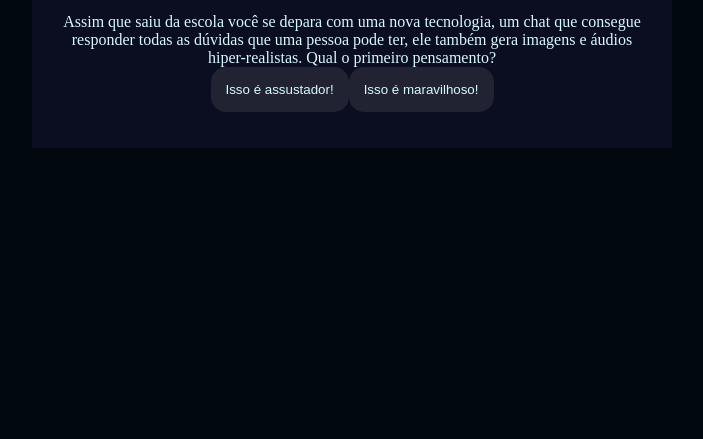
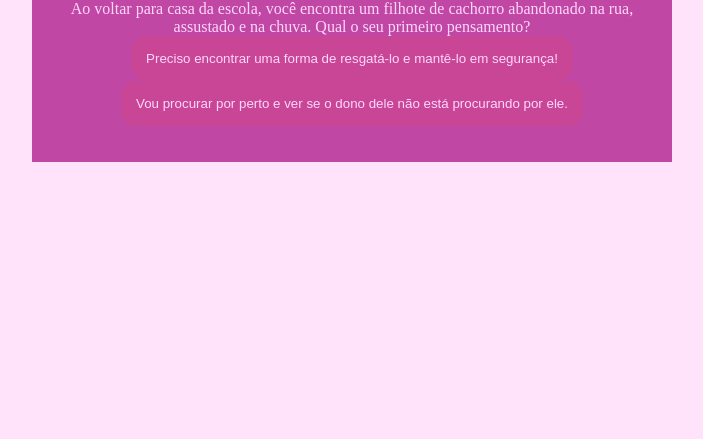
Before and after one commit to BrunnaPinheiroo/missao_IA_3D, a plain HTML site: page index.html in a window 1280 px wide. Shown: the part 377-816 px from the top of the page, without its empty margins (288-991 px from the left). Drawn offline with Linux system fonts and the light colour scheme.

Commit message:
aula10.09

```diff
--- a/index.html
+++ b/index.html
@@ -4,11 +4,11 @@
     <meta charset="UTF-8">
     <meta name="viewport" content="width=device-width, initial-scale=1.0">
     <link rel="stylesheet" href="style.css">
-    <title>Você decide o futuro da IA</title>
+    <title>Ajuda animal</title>
 </head>
 <body>
     <div class="caixa-principal">
-        <h1>Você decide o futuro da IA</h1>
+        <h1>Ajuda animal</h1>
         <div class="caixa-perguntas"></div>
         <div class="caixa-alternativas"></div>
         <div class="caixa-resultado">
--- a/script.js
+++ b/script.js
@@ -6,73 +6,68 @@ const textoResultado = document.querySelector(".texto-resultado");
 
 const perguntas = [
     {
-        enunciado: "Assim que saiu da escola você se depara com uma nova tecnologia, um chat que consegue responder todas as dúvidas que uma pessoa pode ter, ele também gera imagens e áudios hiper-realistas. Qual o primeiro pensamento?",
+        enunciado: "Ao voltar para casa da escola, você encontra um filhote de cachorro abandonado na rua, assustado e na chuva. Qual o seu primeiro pensamento?",
         alternativas: [
             {
-                texto: "Isso é assustador!",
-                afirmacao: "afirmacao"
+                texto: "Preciso encontrar uma forma de resgatá-lo e mantê-lo em segurança!",
+                afirmacao: "Você demonstrou empatia imediata ao notar um animal em situação de vulnerabilidade."
             },
             {
-                texto: "Isso é maravilhoso!",
-                afirmacao: "afirmacao"
-            }
-
-        ]
-    },
-    {
-        enunciado: "Com a descoberta desta tecnologia, chamada Inteligência Artificial (IA), uma professora de tecnologia da escola decidiu fazer uma sequência de aulas sobre elaIA. No fim de uma aula ela pede que você escreva um trabalho sobre o uso de tecnologia em sala de aula. Qual atitude você toma?",
-        alternativas: [
-            {
-                texto:"Utilizar uma ferramenta de busca na internet que utiliza IA para que ela ajude a encontrar informações relevantes para o trabalho e explique numa linguagem que facilite o entendimento",
-                afirmacao:"afirmacao"
-            },
-            {
-                texto: "Escrever o trabalho com base nas conversas que teve com colegas, algumas pesquisas na internet e conhecimentos próprios sobre o tema.",
-                afirmacao:"afirmacao"
+                texto: "Vou procurar por perto e ver se o dono dele não está procurando por ele.",
+                afirmacao: "Você age com cautela para garantir que o animal não esteja apenas perdido da sua família."
             }
         ]
     },
     {
-        enunciado: "Após a elaboração do trabalho, a professora realizou um debate entre a turma para entender como foi realizada a pesquisa e escrita. Nessa conversa também foi levantado um ponto muito importante: como a IA impacta o trabalho do futuro. Nesse debate, como você se posiciona?",
+        enunciado: "Sua escola decide criar um projeto comunitário sobre causa animal. O professor pede para a turma escolher a primeira ação. Qual opção você apoia?",
         alternativas: [
             {
-                texto:"Me preocupo com as pessoas que perderão seus empregos para máquinas e defendem a importância de proteger os trabalhadores.",
-                afirmacao:"afirmacao"
+                texto: "Organizar uma campanha de arrecadação de ração e medicamentos para ONGs locais.",
+                afirmacao: "Apoiou ações diretas de suprimento para abrigos que cuidam de muitos animais diariamente."
             },
             {
-                texto:"Defende a ideia de que a IA pode criar novas oportunidades de emprego e melhorar habilidades humanas.",
-                afirmacao:"afirmacao"
+                texto: "Criar uma feira de conscientização sobre adoção responsável e castração.",
+                afirmacao: "Apostou na educação da comunidade como principal meio de combater o abandono."
             }
-
         ]
     },
     {
-        enunciado: "Ao final da discussão, você precisou criar uma imagem no computador que representasse o que pensa sobre IA. E agora?",
+        enunciado: "Durante o projeto, surge um debate na sala sobre a melhor maneira de combater o abandono de animais nas ruas. Qual o seu posicionamento?",
         alternativas: [
             {
-                texto:"Criar uma imagem utilizando uma plataforma de design como o Paint.",
-                afirmacao:"afirmacao"
+                texto: "Defender políticas públicas severas de punição a maus-tratos e incentivo à castração gratuita.",
+                afirmacao: "Defendeu leis mais rígidas e controle populacional para evitar a superpopulação de animais."
             },
             {
-                texto:"Criar uma imagem utilizando um gerador de imagem de IA.",
-                afirmacao:"afirmacao"
+                texto: "Incentivar programas voluntários de apoio a lares temporários e feiras de adoção.",
+                afirmacao: "Acredita na força do voluntariado e do acolhimento temporário como solução comunitária."
             }
-
         ]
     },
     {
-        enunciado: " Você tem um trabalho em grupo de biologia para entregar na semana seguinte, o andamento do trabalho está um pouco atrasado e uma pessoa do seu grupo decidiu fazer com ajuda de uma IA. O problema é que o trabalho está totalmente igual ao do chat. O que você faz?",
+        enunciado: "Para divulgar a campanha do abrigo local, você precisa criar um material visual de divulgação. Como prefere fazer?",
         alternativas: [
             {
-                texto: "O chat pode ser uma tecnologia muito avançada, mas é preciso manter a atenção pois toda máquina erra, por isso revisar o trabalho e contribuir com as perspectivas pessoais é essencial.",
-                afirmacao:"afirmacao"
+                texto: "Produzir cartazes manuais e fotos reais dos animais do abrigo para gerar conexão.",
+                afirmacao: "Preferiu dar visibilidade real às histórias e rostos dos animais que buscam um lar."
             },
             {
-                texto: "Escrever comandos para o chat é uma forma de contribuir com o trabalho, por isso não é um problema utilizar o texto inteiro.",
-                afirmacao:"afirmacao"
+                texto: "Criar artes digitais explicativas com dicas de como a comunidade pode ajudar.",
+                afirmacao: "Usou a tecnologia e a informação clara para engajar o público nas redes sociais."
             }
-
-
+        ]
+    },
+    {
+        enunciado: "Um amigo quer comprar um filhote de raça em um canil, mas você sabe que existem diversos animais precisando de um lar nos abrigos da cidade. O que você faz?",
+        alternativas: [
+            {
+                texto: "Convida ele para visitar um abrigo antes de decidir, mostrando a importância da adoção.",
+                afirmacao: "Inspirou pessoas ao seu redor a considerarem a adoção responsável antes da compra."
+            },
+            {
+                texto: "Orienta sobre como verificar se o canil é ético e respeita o bem-estar dos animais parentes.",
+                afirmacao: "Promoveu a conscientização sobre o bem-estar animal em todas as formas de posse responsável."
+            }
         ]
     },
 ];
@@ -109,7 +104,7 @@ function respostaSelecionada(opcaoSelecionada){
 }
 
 function mostraResultado(){
-    caixaPerguntas.textContent = "Em 2049...";
+    caixaPerguntas.textContent = "O seu impacto na causa animal:";
     textoResultado.textContent = historiaFinal;
     caixaAlternativas.textContent = "";
 }
--- a/style.css
+++ b/style.css
@@ -1,9 +1,9 @@
 :root{
-    --cor-fundo: #01080E ;
-    --cor-principal: #0B0D20 ;
-    --cor-secundaria: #212333;
-    --cor-destaque: #2BDEFD;
-    --cor-texto: #D7F9FF;
+    --cor-fundo: #ffe3fa ;
+    --cor-principal: #c047a4 ;
+    --cor-secundaria: #c94697;
+    --cor-destaque: #ffc0f7;
+    --cor-texto: #ffd7fc;
 
 }
 
```
